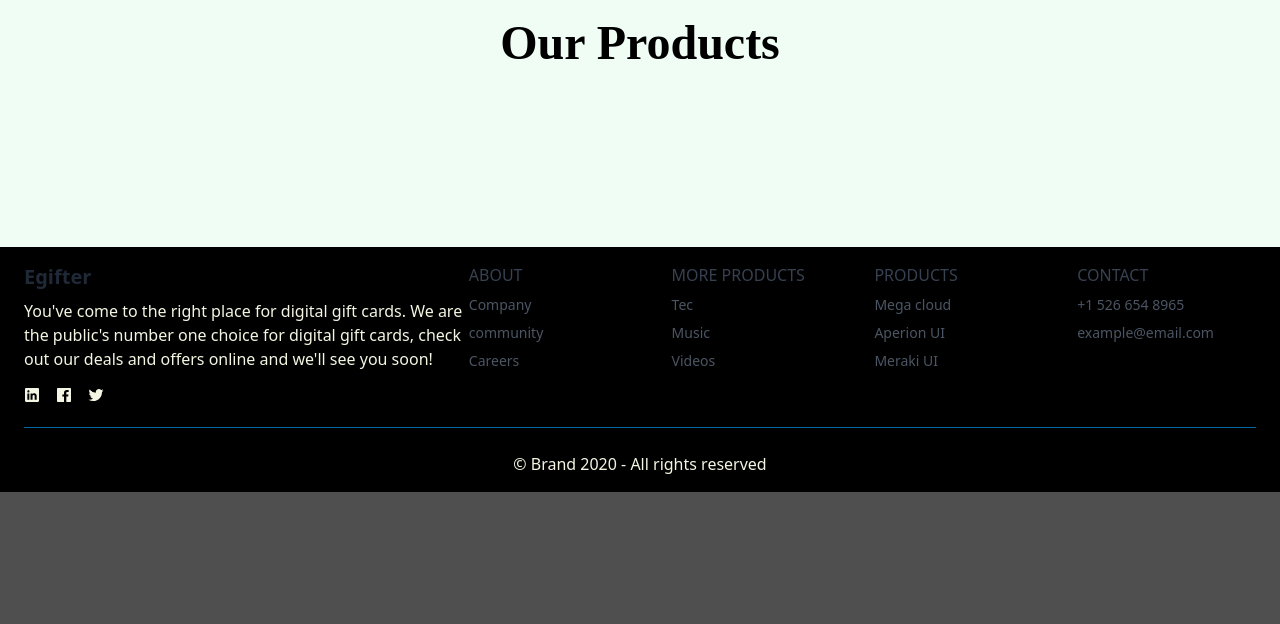
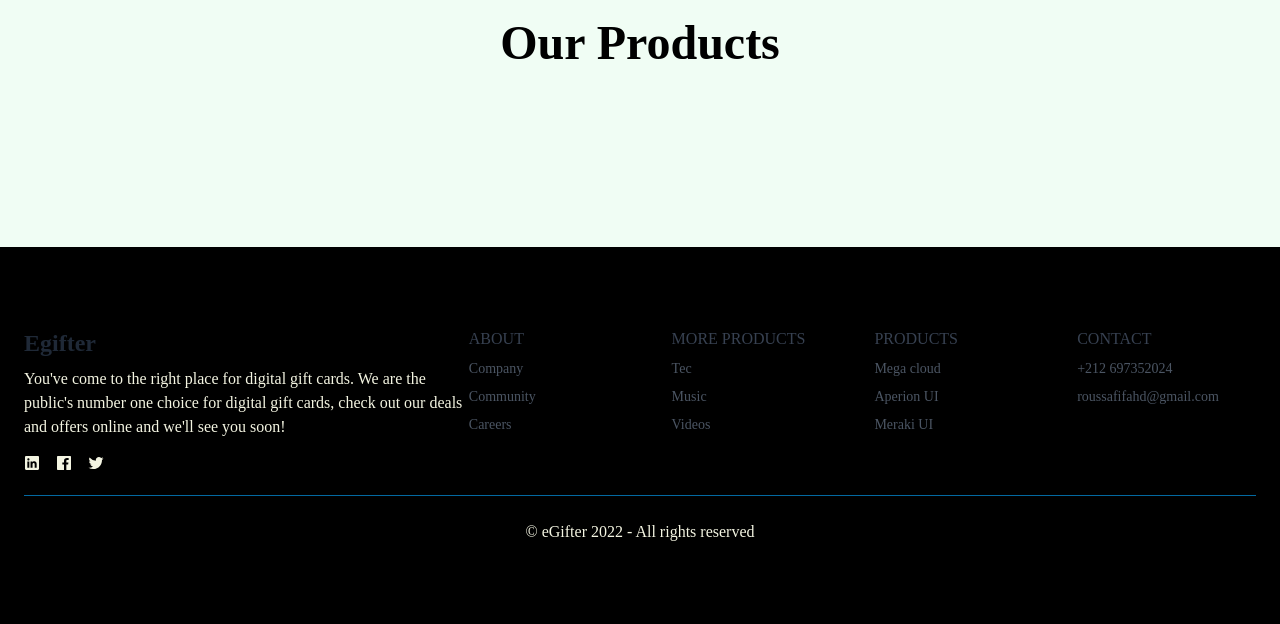
Before and after one commit to Fahdroussafi/e_Gifter, a PHP site: the page made by views/home.php in a window 1280 px wide. Shown: the part 1586-2210 px from the top of the page. Before the commit the page ends 2078 px from the top, so only its background shows below. Run offline with PHP 8.4, Linux system fonts and the light colour scheme; the template is opened without the code that fills it, so the values that code supplies are empty; style sheets or scripts are compiled from the project's sources; some libraries are stand-ins or nearby versions.

Commit message:
minor fixes

```diff
--- a/views/about.php
+++ b/views/about.php
@@ -9,7 +9,6 @@
     <link rel="stylesheet" href="<?php echo BASE_URL ?>./public/css/style.css">
     <link rel="stylesheet" href="<?php echo BASE_URL ?>./public/css/navbar.css">
     <link rel="stylesheet" href="https://cdnjs.cloudflare.com/ajax/libs/font-awesome/6.1.1/css/all.min.css" integrity="sha512-KfkfwYDsLkIlwQp6LFnl8zNdLGxu9YAA1QvwINks4PhcElQSvqcyVLLD9aMhXd13uQjoXtEKNosOWaZqXgel0g==" crossorigin="anonymous" referrerpolicy="no-referrer" />
-    <link href="http://fonts.cdnfonts.com/css/proza-libre" rel="stylesheet">
     <script src="https://kit.fontawesome.com/bc3854343b.js" crossorigin="anonymous"></script>
     <link href="https://cdn.jsdelivr.net/npm/daisyui@2.14.3/dist/full.css" rel="stylesheet" type="text/css" />
     <!-- <script src="https://cdn.tailwindcss.com"></script> -->
@@ -62,8 +61,6 @@
         </div>
     </section>
 
-
-
     <!-- footer -->
     <footer>
         <?php
--- a/views/cart.php
+++ b/views/cart.php
@@ -106,8 +106,8 @@
     paypal.Buttons({
   style: {
     layout: 'vertical',
-    color:  'blue',
-    shape:  'rect',
+    color:  'gold',
+    shape:  'pill',
     label:  'paypal'
   }
 }).render('#paypal-button-container');
--- a/views/home.php
+++ b/views/home.php
@@ -44,7 +44,7 @@
             <div class="hero-content text-white text-center">
                 <div class="max-w-md text-left ">
                     <h1 class="text-5xl font-bold ink-free">Egifter</h1>
-                    <p class="font-proza text-2xl m-7 ">You've come to the right place for digital gift cards. We are the public's number one choice for digital gift cards, check out our deals and offers online and we'll see you soon!</p>
+                    <p class="font-proza text-2xl m-7  ">You've come to the right place for digital gift cards. We are the public's number one choice for digital gift cards, check out our deals and offers online and we'll see you soon!</p>
                     <!-- <a href="<?php echo BASE_URL ?>products" class="btn btn-primary btn-lg">Shop Now</a> -->
                     <div class="duration-500 ease-in-out hover:rotate-6 hover:scale-90">
 
@@ -79,7 +79,7 @@
         <section class="flex gap-14 justify-center mt-20 mb-20 cards flex-wrap">
             <?php foreach ($products as $product) {  ?>
                 <!-- loop through the products -->
-                <div class="card p-6 bg-white shadow-lg hover:shadow-black duration-500git" style="width: 18rem">
+                <div class="card p-6 bg-white shadow-lg hover:shadow-black duration-500" style="width: 18rem">
                     <div>
                         <img src="./public/uploads/<?= $product['product_image'] ?>" alt="image">
                     </div>
--- a/views/includes/footer.php
+++ b/views/includes/footer.php
@@ -1,10 +1,10 @@
 <div class="bg-black ">
-        <div class="container px-6 py-4 mx-auto ">
+        <div class="container px-6 py-20 mx-auto font-proza ">
             <div class=" lg:flex">
                 <div class=" w-full -mx-6 justify-evenly lg:w-2/5">
                     <div class="px-6">
                         <div>
-                            <a href="#" class="text-xl font-bold text-gray-800 dark:text-white hover:text-gray-700 dark:hover:text-gray-300">Egifter</a>
+                            <a href="#" class="text-2xl font-bold text-gray-800 dark:text-white hover:text-gray-700 dark:hover:text-gray-300">Egifter</a>
                         </div>
 
                         <p class="max-w-md mt-2 dark:text-gray-400">You've come to the right place for digital gift cards. We are the public's number one choice for digital gift cards, check out our deals and offers online and we'll see you soon!</p>
@@ -36,7 +36,7 @@
                         <div>
                             <h3 class="text-gray-700 uppercase dark:text-white">About</h3>
                             <a href="#" class="block mt-2 text-sm text-gray-600 dark:text-gray-400 hover:underline">Company</a>
-                            <a href="#" class="block mt-2 text-sm text-gray-600 dark:text-gray-400 hover:underline">community</a>
+                            <a href="#" class="block mt-2 text-sm text-gray-600 dark:text-gray-400 hover:underline">Community</a>
                             <a href="#" class="block mt-2 text-sm text-gray-600 dark:text-gray-400 hover:underline">Careers</a>
                         </div>
 
@@ -56,8 +56,8 @@
 
                         <div>
                             <h3 class="text-gray-700 uppercase dark:text-white">Contact</h3>
-                            <span class="block mt-2 text-sm text-gray-600 dark:text-gray-400 hover:underline">+1 526 654 8965</span>
-                            <span class="block mt-2 text-sm text-gray-600 dark:text-gray-400 hover:underline">example@email.com</span>
+                            <span class="block mt-2 text-sm text-gray-600 dark:text-gray-400 hover:underline">+212 697352024</span>
+                            <span class="block mt-2 text-sm text-gray-600 dark:text-gray-400 hover:underline">roussafifahd@gmail.com</span>
                         </div>
                     </div>
                 </div>
@@ -66,7 +66,7 @@
             <hr class="h-px my-6 border-none bg-sky-700">
 
             <div>
-                <p class="text-center dark:text-white">© Brand 2020 - All rights reserved</p>
+                <p class="text-center dark:text-white">© eGifter 2022 - All rights reserved</p>
             </div>
         </div>
 </div>
```
